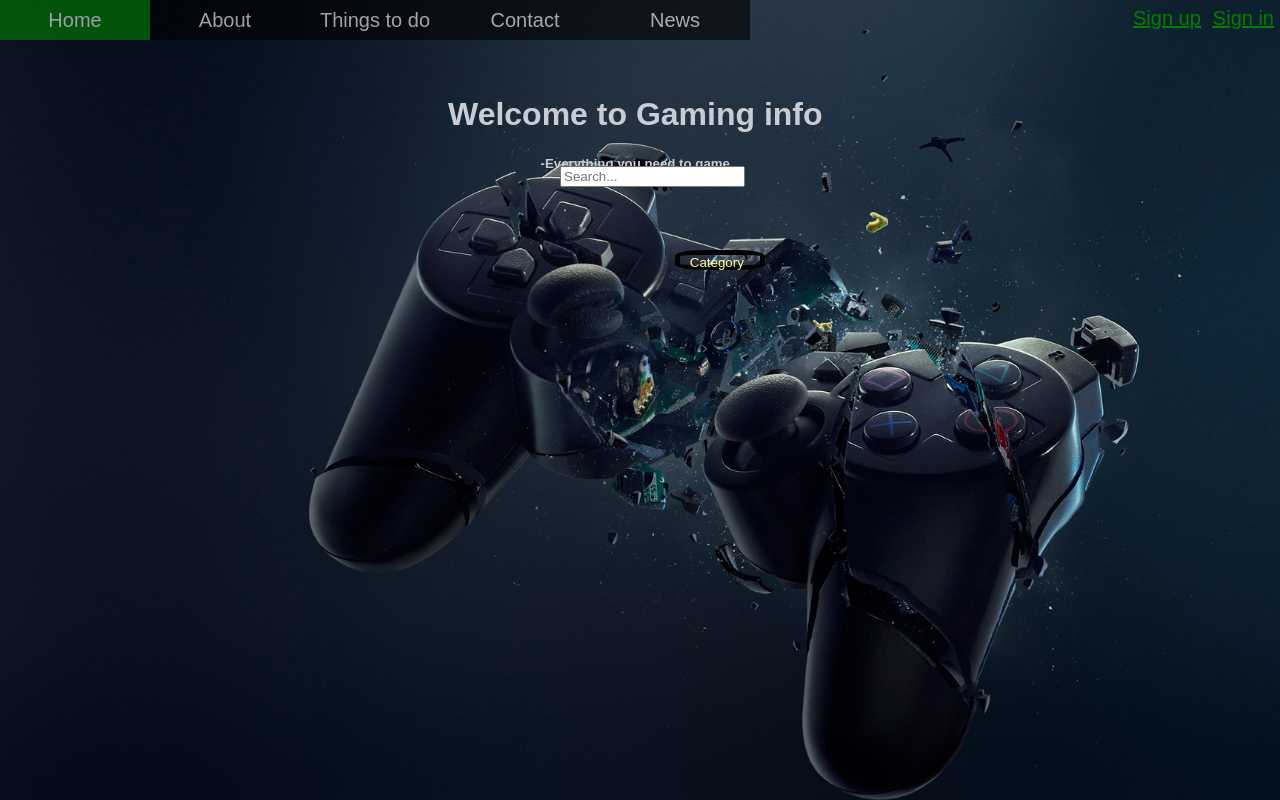
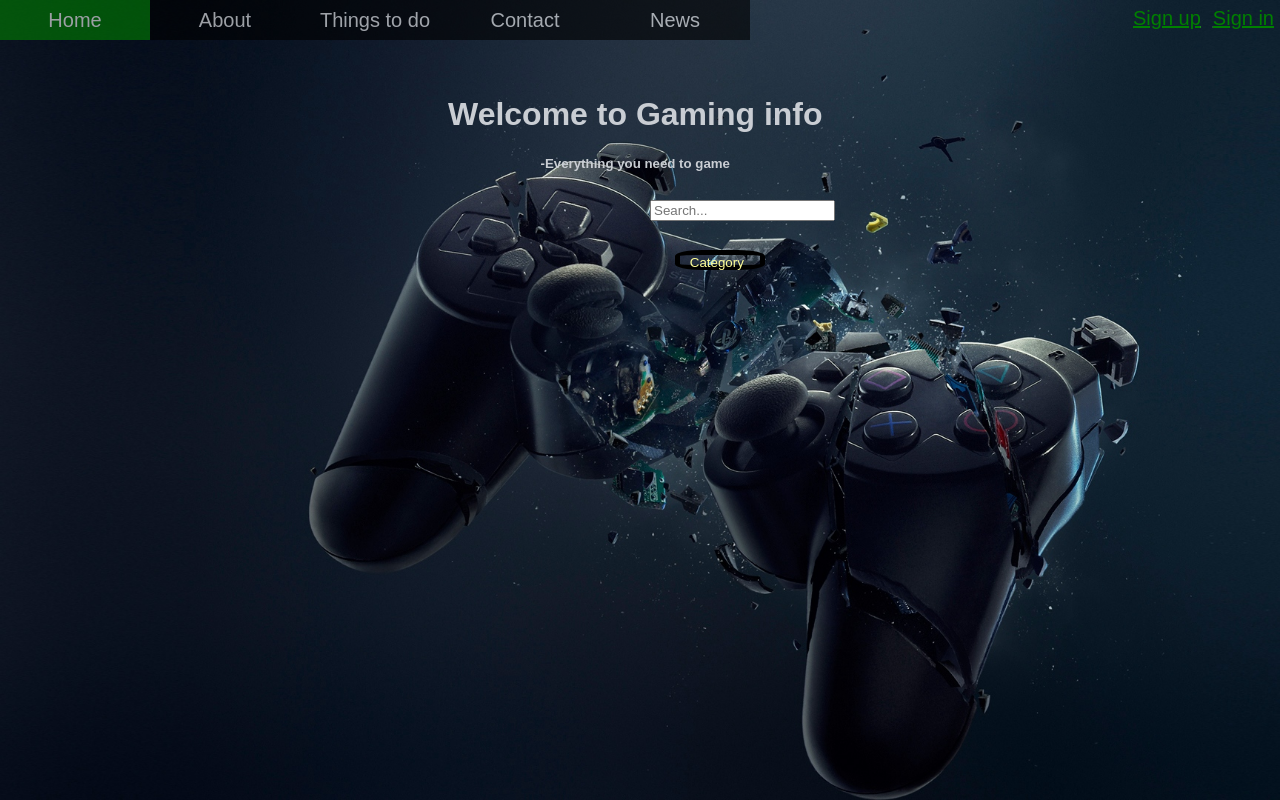
Before and after one commit to suseendran93/gamester, a React (Create React App) app: page / in a window 1280 px wide. Built offline with nearby package versions, Linux system fonts and the light colour scheme.

Commit message:
Category component is included

```diff
--- a/public/index.html
+++ b/public/index.html
@@ -7,15 +7,6 @@
     <title>Gamester</title>
   </head>
   <body>
-   <div class="fixed-headers">
-	<div class="header">
-		<h1>Welcome to Gaming info</h1>
-		<h5>-Everything you need to game</h5>
-	</div>
-	<div class="searchbar">
-		<input type="text" name="searchbar" placeholder="Search...">
-
-	</div>
 	<div class="custom-dropdown">
 		<button class="drop-btn" onclick="showGames()">Category</button>
 		<span>
@@ -28,7 +19,7 @@
 		</span>
 
 	</div>
-</div>
+
 
 	<div id="close" class="close-content">
 	<button  type="button" onclick="hideInfo()">X</button>
--- a/public/style.css
+++ b/public/style.css
@@ -1,23 +1,3 @@
-h1{
-	text-align: center;
-
-}
-h5{
-	text-align: center;
-
-}
-button:focus{
-outline: 0;
-}
-.fixed-headers{
-	position: relative;
-	left: 35%;
-}
-.header{
-	position: fixed;
-	top: 75px;
-}
-
 
 .close-content button{
 	position: relative;
@@ -61,17 +41,6 @@ p{
 	font-weight: bold;
 
 }
-
-
-.searchbar{
-	position: fixed;
-	margin-top: 13%;
-	margin-left: 112px;
-	width: 10%;
-
-	display: block;
-
-}
 .custom-dropdown ul li {
 	display: none;
 }
@@ -99,9 +68,8 @@ p{
 	width: 10%;
     position: fixed;
     text-align: center;
-	margin-top: 18%;
-	margin-left: 117px;
-	margin-right: auto;
+    top: 10px;
+    left: 535px;
     line-height: 25px;
     cursor: pointer;
     padding-top: 0px;
--- a/src/components/App.js
+++ b/src/components/App.js
@@ -2,7 +2,7 @@ import React, {Component} from 'react';
 import '../styles/App.css';
 import Navbar from './Navbar'
 import Signup from './Signup';
-
+import Category from './Category';
 class App extends Component {
 
   render(){
@@ -10,6 +10,16 @@ class App extends Component {
     <div className="App">
       <Navbar />
       <Signup />
+        <div className="fixed-headers">
+	        <div className="header">
+		        <h1>Welcome to Gaming info</h1>
+		        <h5>-Everything you need to game</h5>
+	        </div>
+	        <div className="searchbar">
+	        	<input type="text" name="searchbar" placeholder="Search..."/>
+	        </div>
+        </div>
+
     </div>
 
   );
--- /dev/null
+++ b/src/components/Category.js
@@ -0,0 +1,28 @@
+import React, {Component} from 'react';
+import '../styles/Category.css';
+
+class Category extends Component{
+
+render(){
+
+    return(
+
+        <div className="custom-dropdown">
+		<button className="drop-btn" onclick="showGames()">Category</button>
+		<span>
+			<ul className="drop">
+				<li><a>RPG</a></li>
+				<li><a>FPS</a></li>
+				<li><a>Racing</a></li>
+				<li><a>Free to play</a></li>
+			</ul>
+		</span>
+        <script src="./public/myscript.js"></script>
+	</div>
+
+	    );
+}
+}
+
+
+export default Category;
--- a/src/styles/App.css
+++ b/src/styles/App.css
@@ -15,3 +15,29 @@ body{
 button:focus{
   outline: 0;
   }
+
+.header h1{
+	text-align: center;
+
+}
+.header h5{
+	text-align: center;
+
+}
+
+.fixed-headers{
+	position: relative;
+	left: 35%;
+}
+.header{
+	position: fixed;
+	top: 75px;
+}
+.searchbar{
+	position: fixed;
+	top: 200px;
+	left: 650px;
+	width: 10%;
+	display: block;
+
+}
--- /dev/null
+++ b/src/styles/Category.css
@@ -0,0 +1,39 @@
+.custom-dropdown ul li {
+	display: none;
+}
+
+.custom-dropdown button{
+	width: 7%;
+	border: 5px solid black;
+	position: fixed;
+	text-align: center;
+	top: 250px;
+    left: 675px;
+	background:transparent;
+	height: 20px;
+	padding-top: 0px;
+	padding-left: 0px;
+	display: block;
+	color: #ffff99;
+	border-radius: 30%;
+}
+.drop-btn{
+
+	cursor: pointer;
+}
+.drop{
+	width: 10%;
+	position: fixed;
+	text-align: center;
+	margin-top: 18%;
+	margin-left: 117px;
+	margin-right: auto;
+	line-height: 25px;
+	cursor: pointer;
+	padding-top: 0px;
+	padding-left: 0px;
+	z-index: 2;
+}
+.drop a:hover{
+	font-size: 20px;
+}
```
Lines whose indentation alone changed are shown as unchanged.
